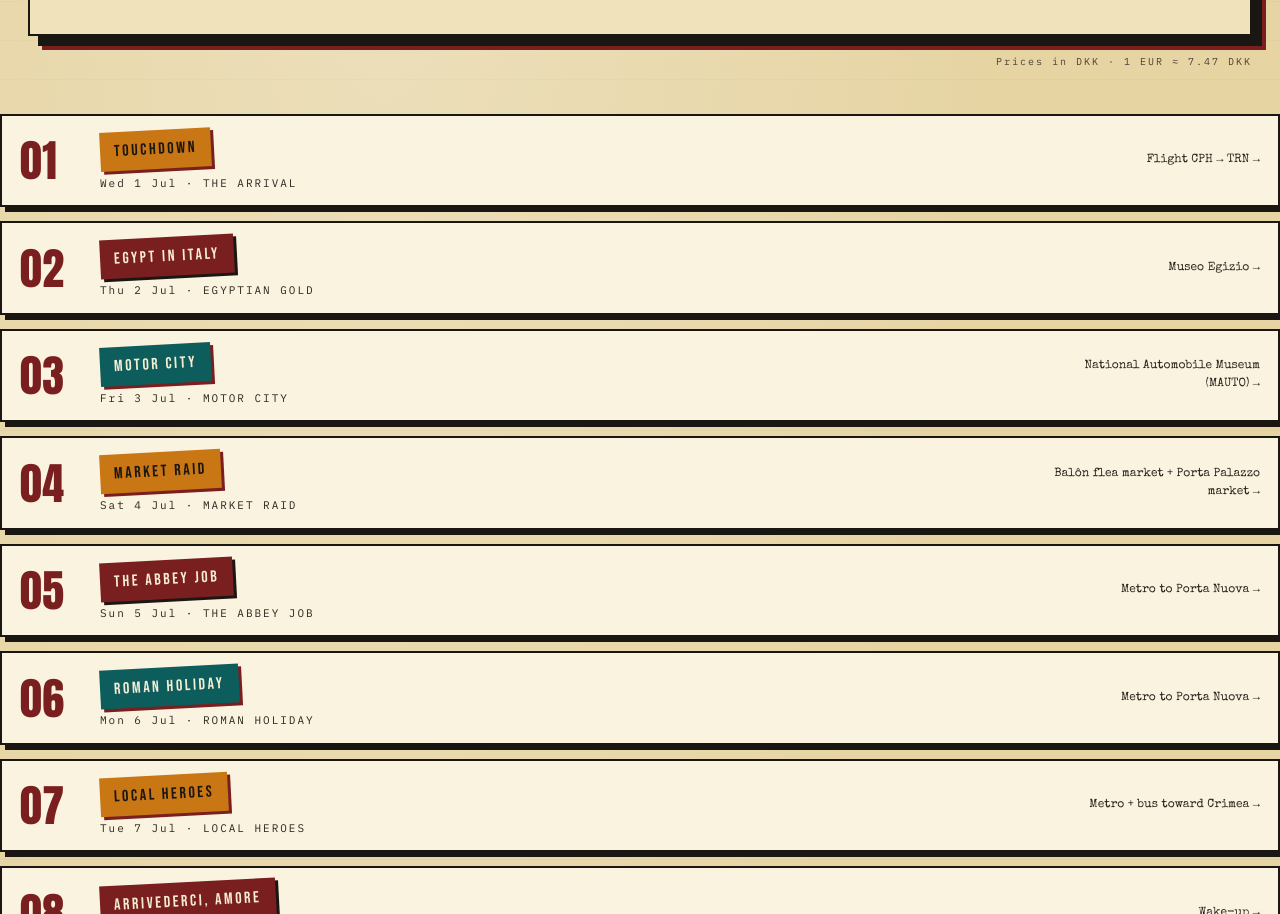
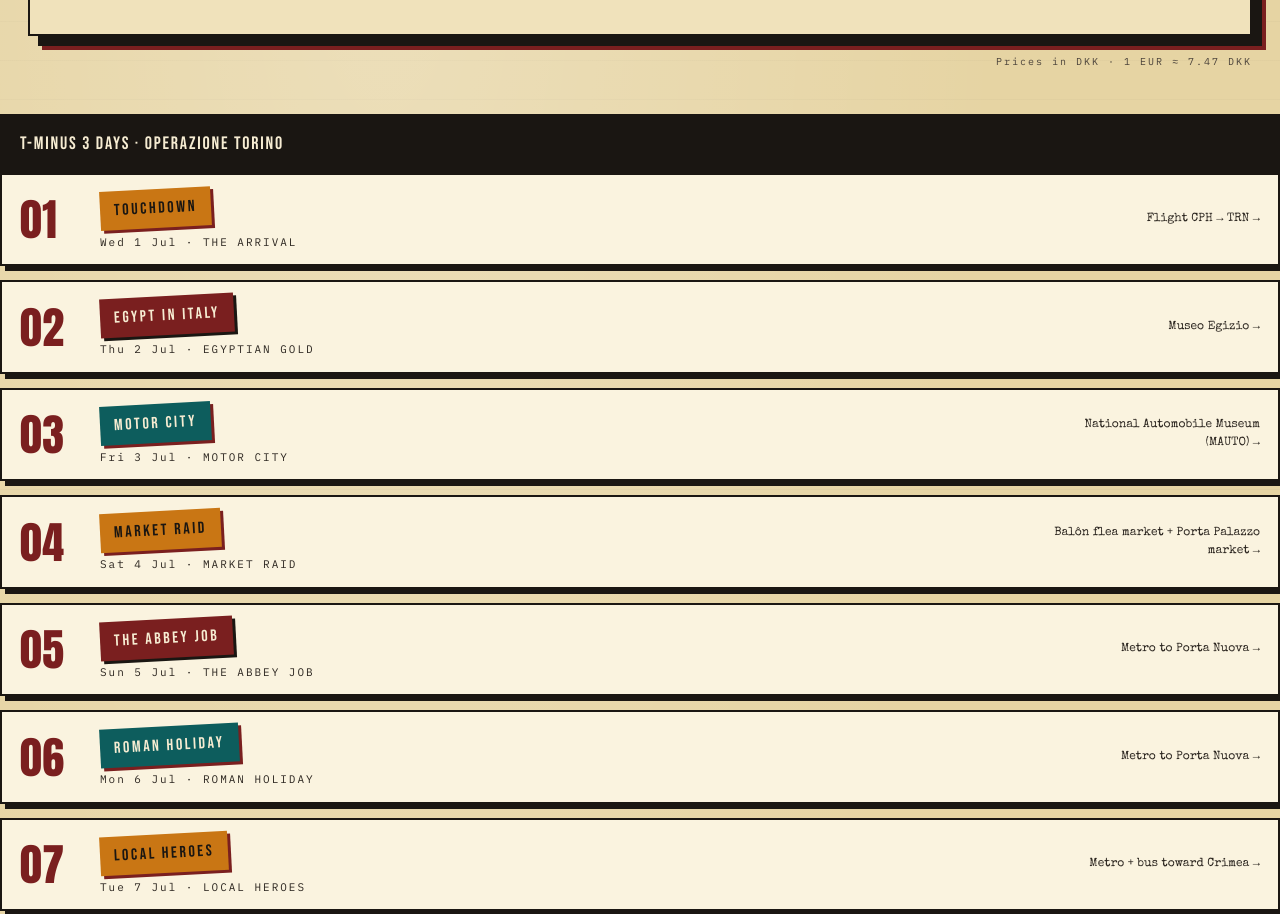
Before and after one commit to apurveh/trip-itinerary-app, a React (Vite) app: page /#/trips/turin in a window 1280 px wide. Shown: the part 894-1808 px from the top of the page. Built offline with nearby package versions, Linux system fonts and the light colour scheme; a web font is replaced by a local one.

Commit message:
feat: live status banner (countdown / today / next-anchor)

```diff
--- /dev/null
+++ b/src/components/trip/StatusBanner.tsx
@@ -0,0 +1,29 @@
+import { Link } from "react-router-dom";
+import type { Trip } from "@/lib/types";
+import { tripStatusAt, nextAnchor } from "@/lib/tripClock";
+
+export default function StatusBanner({ trip }: { trip: Trip }) {
+  const nowISO = new Date().toISOString();
+  const { status, dayNumber, daysUntil } = tripStatusAt(nowISO, trip.startISO, trip.endISO);
+  const today = dayNumber ? trip.days.find((d) => d.n === dayNumber) : undefined;
+  const nowHHMM = nowISO.slice(11, 16);
+  const next = today ? nextAnchor(today, nowHHMM) : null;
+
+  let line = "";
+  if (status === "upcoming") line = `T-MINUS ${daysUntil} DAY${daysUntil === 1 ? "" : "S"} · OPERAZIONE TORINO`;
+  else if (status === "in_progress" && today) line = `TODAY · DAY ${today.n} — ${today.label}`;
+  else line = "CASE CLOSED · ARRIVEDERCI, AMORE";
+
+  return (
+    <div style={{ border: "2px solid var(--ink)", background: "var(--ink)", color: "var(--cream)",
+      padding: "14px 18px", display: "flex", justifyContent: "space-between", alignItems: "center", gap: 16, flexWrap: "wrap" }}>
+      <div className="t-stencil" style={{ fontSize: 18, letterSpacing: "0.1em" }}>{line}</div>
+      {today && (
+        <div className="t-mono" style={{ fontSize: 12, display: "flex", gap: 14, alignItems: "center" }}>
+          {next && <span>NEXT FIXED: {next.label}{next.time ? ` @ ${next.time}` : ""}</span>}
+          <Link to={`/trips/${trip.slug}/day/${today.n}`} style={{ color: "var(--amber)" }}>OPEN TODAY →</Link>
+        </div>
+      )}
+    </div>
+  );
+}
--- a/src/routes/Trip.tsx
+++ b/src/routes/Trip.tsx
@@ -7,6 +7,7 @@ import BudgetSection from "@/components/trip/BudgetSection";
 import PracticalInfo from "@/components/trip/PracticalInfo";
 import MemoriesSection from "@/components/trip/MemoriesSection";
 import BackToHub from "@/components/trip/BackToHub";
+import StatusBanner from "@/components/trip/StatusBanner";
 
 export default function Trip() {
   const { slug = "turin" } = useParams<{ slug: string }>();
@@ -36,6 +37,7 @@ export default function Trip() {
   return (
     <main>
       <TripHero trip={trip} onBack={onBack} />
+      <StatusBanner trip={trip} />
       <DayIndex trip={trip} />
       <BudgetSection trip={trip} />
       <PracticalInfo trip={trip} />
```
